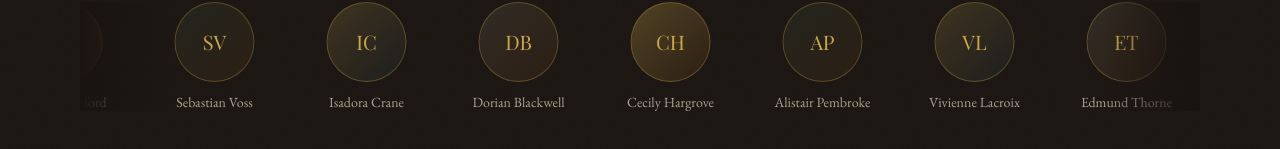
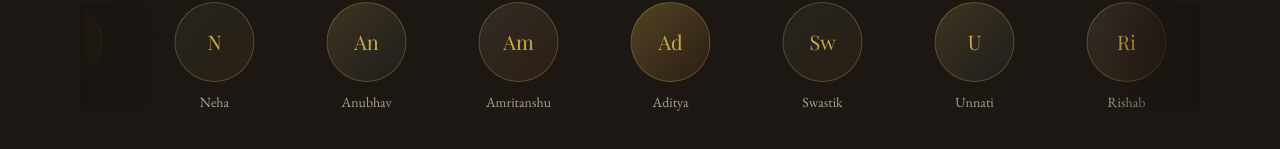
Before and after one commit to chemtrailsx/lds-blog, a React (Vite) app in the folder frontend/: page / in a window 1280 px wide. Shown: the part 1915-2064 px from the top of the page. Built offline with nearby package versions, Linux system fonts and the light colour scheme; no server answers; a web font is replaced by a local one.

Commit message:
feat: update members carousel with society names

```diff
--- a/frontend/src/components/MembersCarousel.jsx
+++ b/frontend/src/components/MembersCarousel.jsx
@@ -1,18 +1,29 @@
 import { useEffect, useRef } from 'react';
 
 const MEMBERS = [
-  { name: 'Eleanor Ashford', avatar: 'EA' },
-  { name: 'Sebastian Voss', avatar: 'SV' },
-  { name: 'Isadora Crane', avatar: 'IC' },
-  { name: 'Dorian Blackwell', avatar: 'DB' },
-  { name: 'Cecily Hargrove', avatar: 'CH' },
-  { name: 'Alistair Pembroke', avatar: 'AP' },
-  { name: 'Vivienne Lacroix', avatar: 'VL' },
-  { name: 'Edmund Thorne', avatar: 'ET' },
-  { name: 'Rosalind Faye', avatar: 'RF' },
-  { name: 'Caspian Wren', avatar: 'CW' },
-  { name: 'Arabella Sinclair', avatar: 'AS' },
-  { name: 'Leontine Marsh', avatar: 'LM' },
+  { name: 'Raunak', avatar: 'R' },
+  { name: 'Neha', avatar: 'N' },
+  { name: 'Anubhav', avatar: 'An' },
+  { name: 'Amritanshu', avatar: 'Am' },
+  { name: 'Aditya', avatar: 'Ad' },
+  { name: 'Swastik', avatar: 'Sw' },
+  { name: 'Unnati', avatar: 'U' },
+  { name: 'Rishab', avatar: 'Ri' },
+  { name: 'Bhumi', avatar: 'B' },
+  { name: 'Priyanshi', avatar: 'P' },
+  { name: 'Abhay', avatar: 'Ab' },
+  { name: 'Rehaan', avatar: 'Re' },
+  { name: 'Tanishq', avatar: 'T' },
+  { name: 'Nirmit', avatar: 'Ni' },
+  { name: 'Anandita', avatar: 'An' },
+  { name: 'Arpit', avatar: 'Ar' },
+  { name: 'Shikhar', avatar: 'Sh' },
+  { name: 'Vanshika', avatar: 'V' },
+  { name: 'Krishnarjun', avatar: 'K' },
+  { name: 'Aditi', avatar: 'Ad' },
+  { name: 'Sohail', avatar: 'So' },
+  { name: 'Shanawaz', avatar: 'Sh' },
+  { name: 'Yagya', avatar: 'Y' },
 ];
 
 // Duplicate for seamless infinite scroll
```
